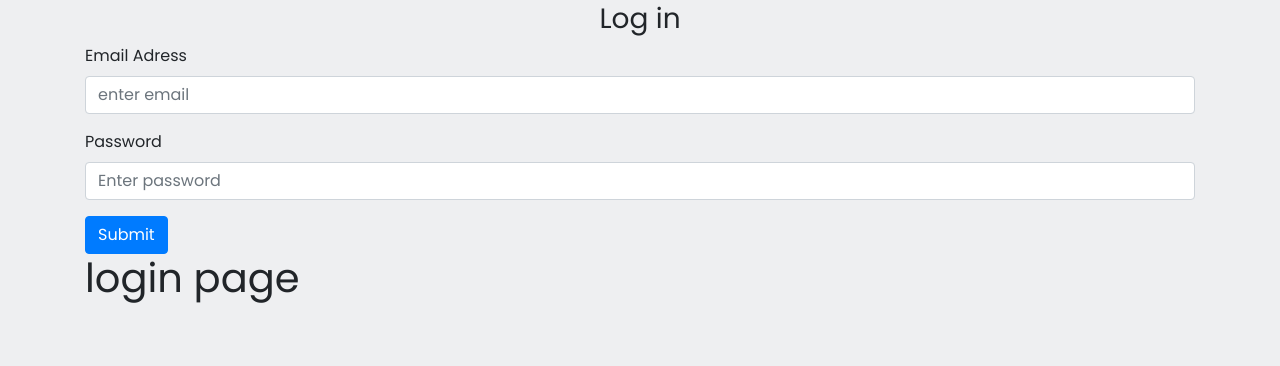
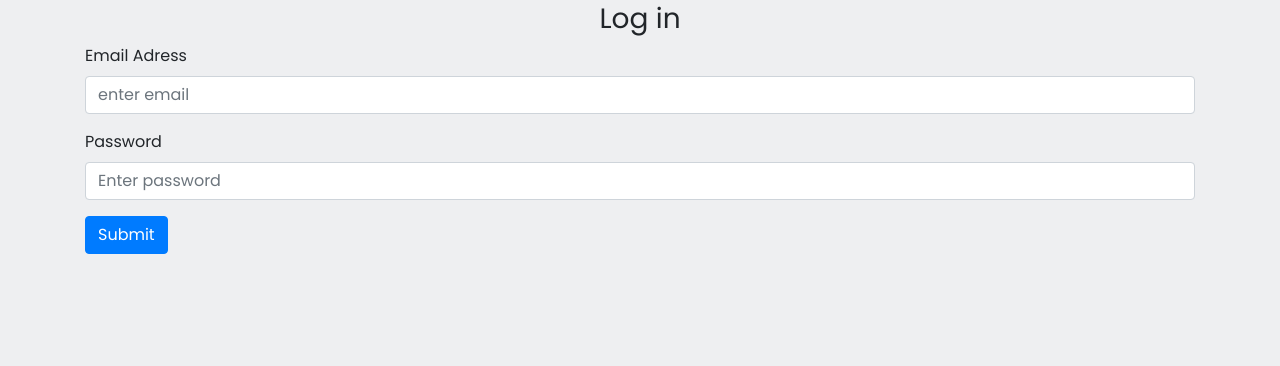
Before and after one commit to Oyetron2000/Allymarket-, a Flask app: page /login in a window 1280 px wide. Shown: the part 122-488 px from the top of the page. Run offline with Flask 3, Linux system fonts and the light colour scheme; some libraries are stand-ins or nearby versions.

Commit message:
Update login.html
11/08/2025 Prototype

```diff
--- a/FBLA 2025/Website/Templates/login.html
+++ b/FBLA 2025/Website/Templates/login.html
@@ -2,7 +2,6 @@
 {%block title%}AllyMarket{%endblock%}
 
 {%block content%}
-
 
 <form method = "POST">
     <h3 align = "center">Log in</h3>
@@ -28,15 +27,8 @@
         />
     </div>
 
-
-
     <button type = "submit" class="btn btn-primary">Submit</button>
-
-
 </form>
 
-
-
-<h1>login page </h1>
 {{ text }}
  {% endblock%}
```
